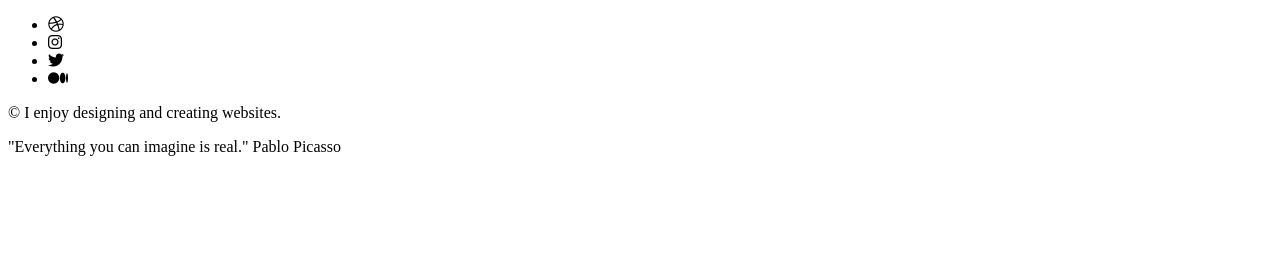
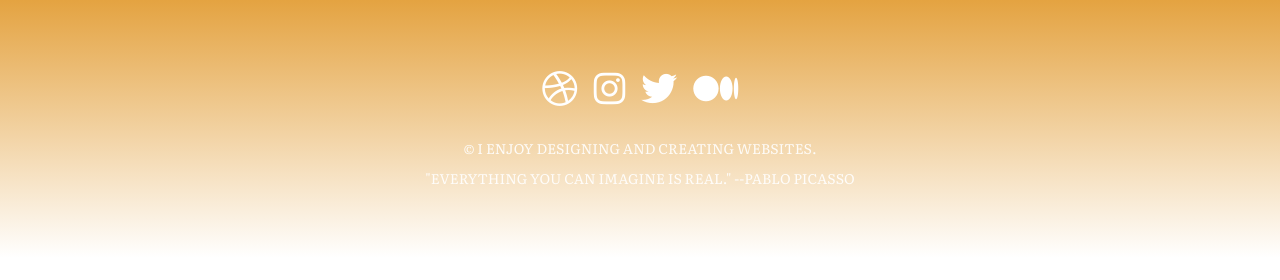
Before and after one commit to KhallilB/PortfolioOld, a plain HTML site: page index.html in a window 1280 px wide. Drawn offline with Linux system fonts and the light colour scheme.

Commit message:
styling footer

```diff
--- a/index.html
+++ b/index.html
@@ -26,17 +26,19 @@
     <!-- Ways To Get In Touch -->
     <footer>
       <ul>
-        <li><a href="#"></a><i class="fab fa-dribbble"></i></li>
         <li>
-          <a href="#" target="_blank"></a><i class="fab fa-instagram"></i>
+          <a href="#"><i class="fab fa-dribbble"></i></a>
         </li>
-        <li><a href="#" target="_blank"></a><i class="fab fa-twitter"></i></li>
-        <li><a href="#" target="_blank"></a><i class="fab fa-medium-m"></i></li>
+        <li>
+          <a href="#" target="_blank"><i class="fab fa-instagram"></i></a>
+        </li>
+        <li>
+          <a href="#" target="_blank"><i class="fab fa-twitter"></i></a></li>
+        </li>
+        <li><a href="#" target="_blank"><i class="fab fa-medium-m"></i></a></li>
       </ul>
-      <div>
-        <p>&copy; I enjoy designing and creating websites.</p>
-        <p>"Everything you can imagine is real." Pablo Picasso</p>
-      </div>
+      <p>&copy; I enjoy designing and creating websites.</p>
+      <p>"Everything you can imagine is real." --Pablo Picasso</p>
     </footer>
   </body>
 </html>
--- a/styles.css
+++ b/styles.css
@@ -8,3 +8,64 @@
     font-family: 'Raleway', sans-serif;
 
  */
+
+* {
+    margin: 0;
+    padding: 0;
+    box-sizing: border-box;
+}
+
+html {
+    font-family: 'Literata', serif;
+    font-size: 20px;
+    color: #555
+}
+
+footer {
+    background-color: #131622;
+    color: white;
+    text-align: center;
+    background: linear-gradient(to bottom, rgb(228, 163, 65), #FFF 100%);
+    padding: 60px 0;
+
+    display: flex;
+    flex-direction: column;
+    align-items: center;
+}
+
+footer p {
+    text-transform: uppercase;
+    font-size: 14px;
+    color: rgba(255, 255, 255, 0.9);
+    margin-bottom: 10px;
+}
+
+footer ul {
+    margin-bottom: 25px;
+    display: flex;
+    flex-direction: row;
+    list-style-type: none;
+}
+
+footer ul li {
+    margin: 0 8px;
+}
+
+footer ul li a {
+    font-size: 36px;
+    cursor: pointer;
+}
+
+footer ul li a:link {
+    color: #FFF
+}
+
+footer ul li a:visited {
+    color: #FFF
+}
+
+@media(max-width: 800px) {
+    footer {
+        padding: 80px 15px;
+    }
+}
```
